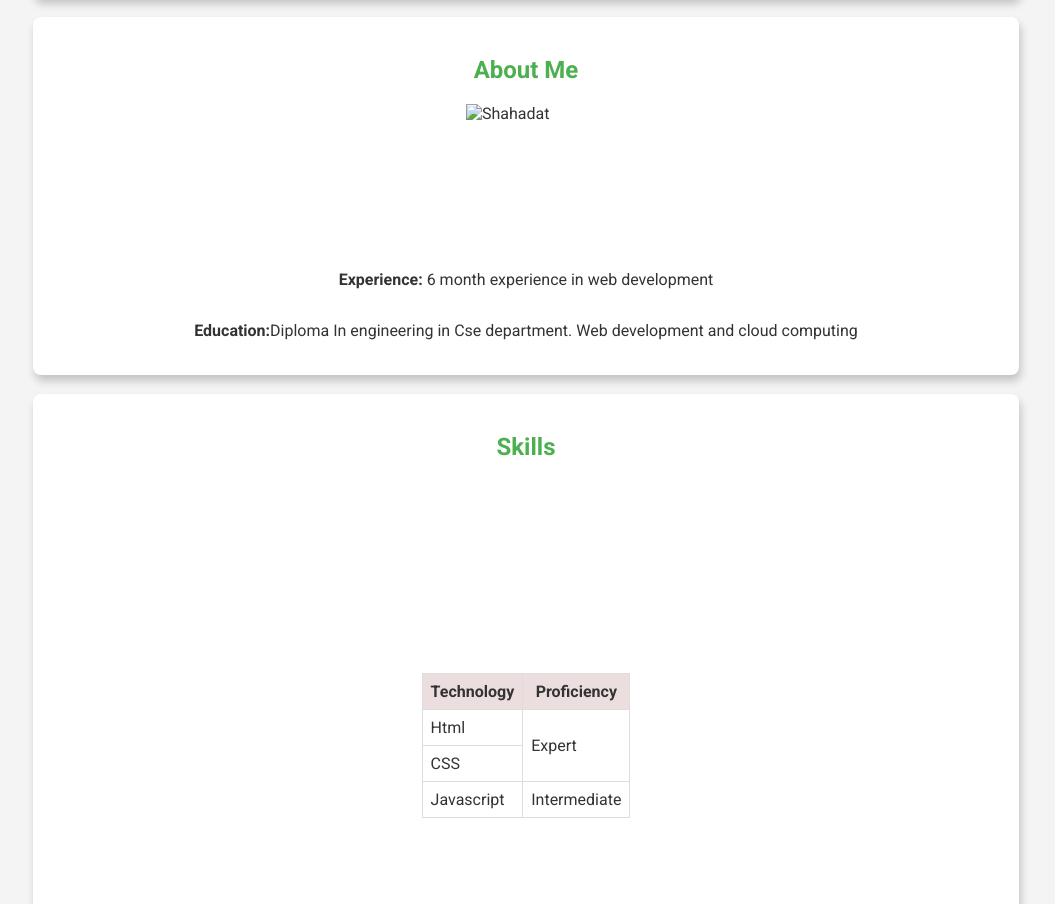
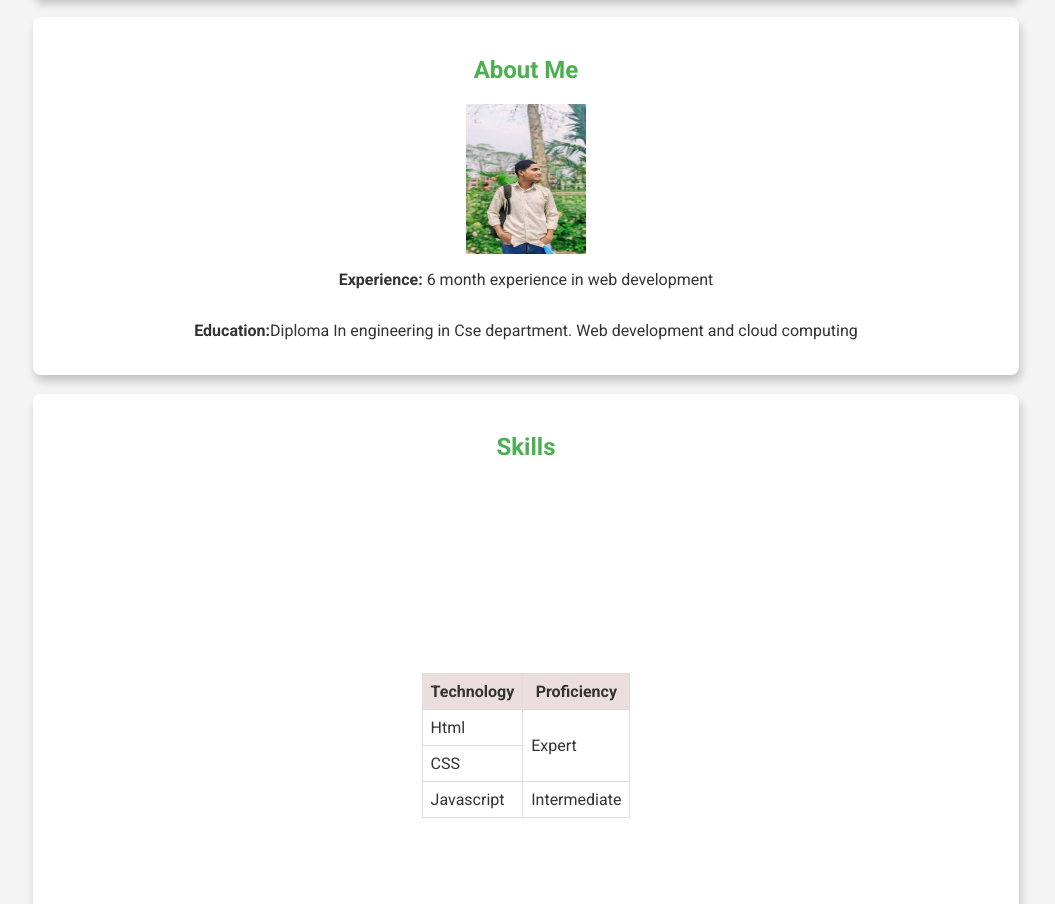
Before and after one commit to shahadat-hasan/CSS-assignment-4, a plain HTML site: page index.html in a window 1280 px wide. Shown: the part 826-1730 px from the top of the page, without its empty margins (114-1169 px from the left). Drawn offline with Linux system fonts and the light colour scheme; files whose address does not match are found by name.

Commit message:
added update css learning

```diff
--- a/index.html
+++ b/index.html
@@ -49,7 +49,7 @@
    <!-- about section-->
    <section id="about" class="card">
         <h2>About Me</h2>
-        <img src="image/name.jpg" alt="Shahadat" height="150px" width="120px" alt="image">
+        <img src="image/image.jpg" alt="Shahadat" height="150px" width="120px" alt="image">
         <p><strong>Experience:</strong> 6 month experience in web development</p>
         <p><strong>Education:</strong>Diploma In engineering in Cse department.
         Web development and cloud computing</p>
```
Also changed, not shown: image/computer.jpg (renamed from CSS-Learning/image/computer.jpg), image/image.jpg (renamed from CSS-Learning/image/name.jpg).
